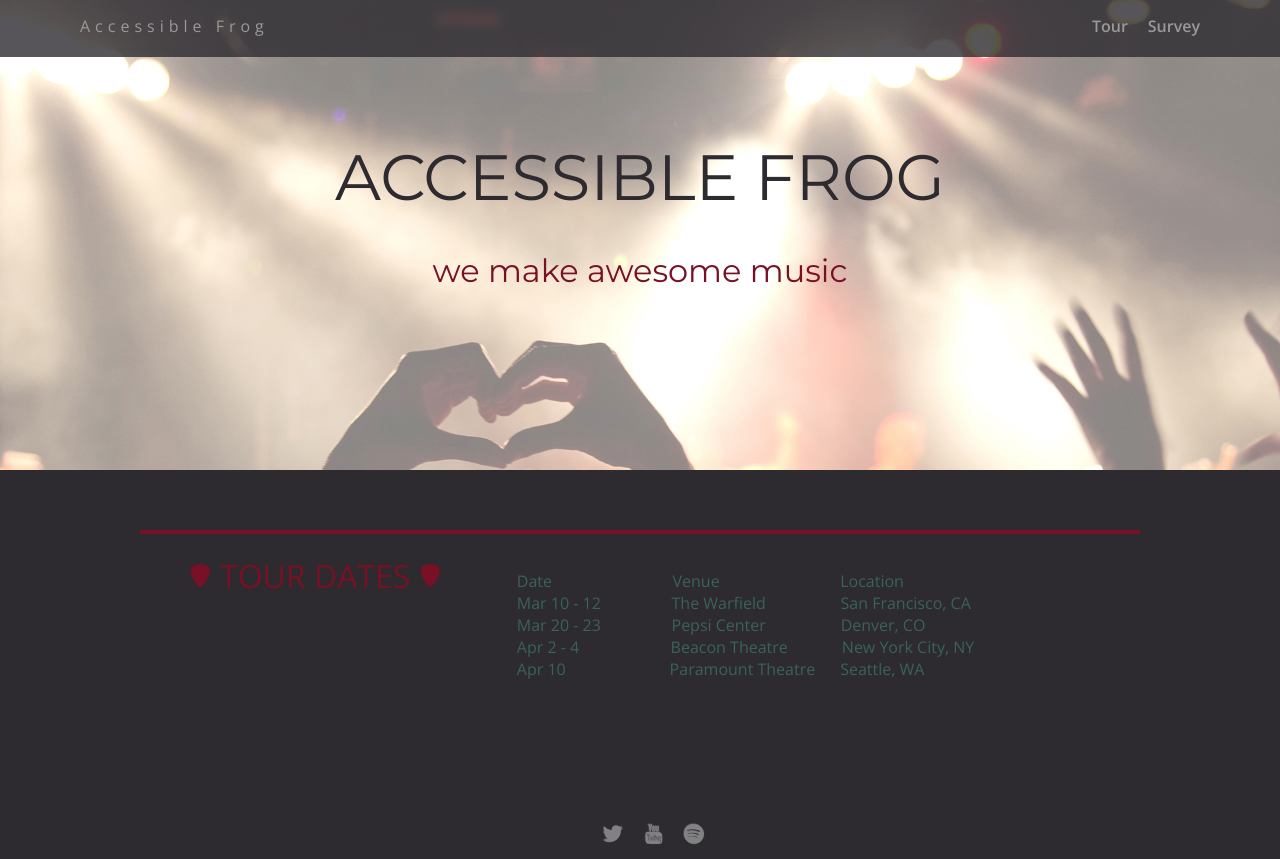
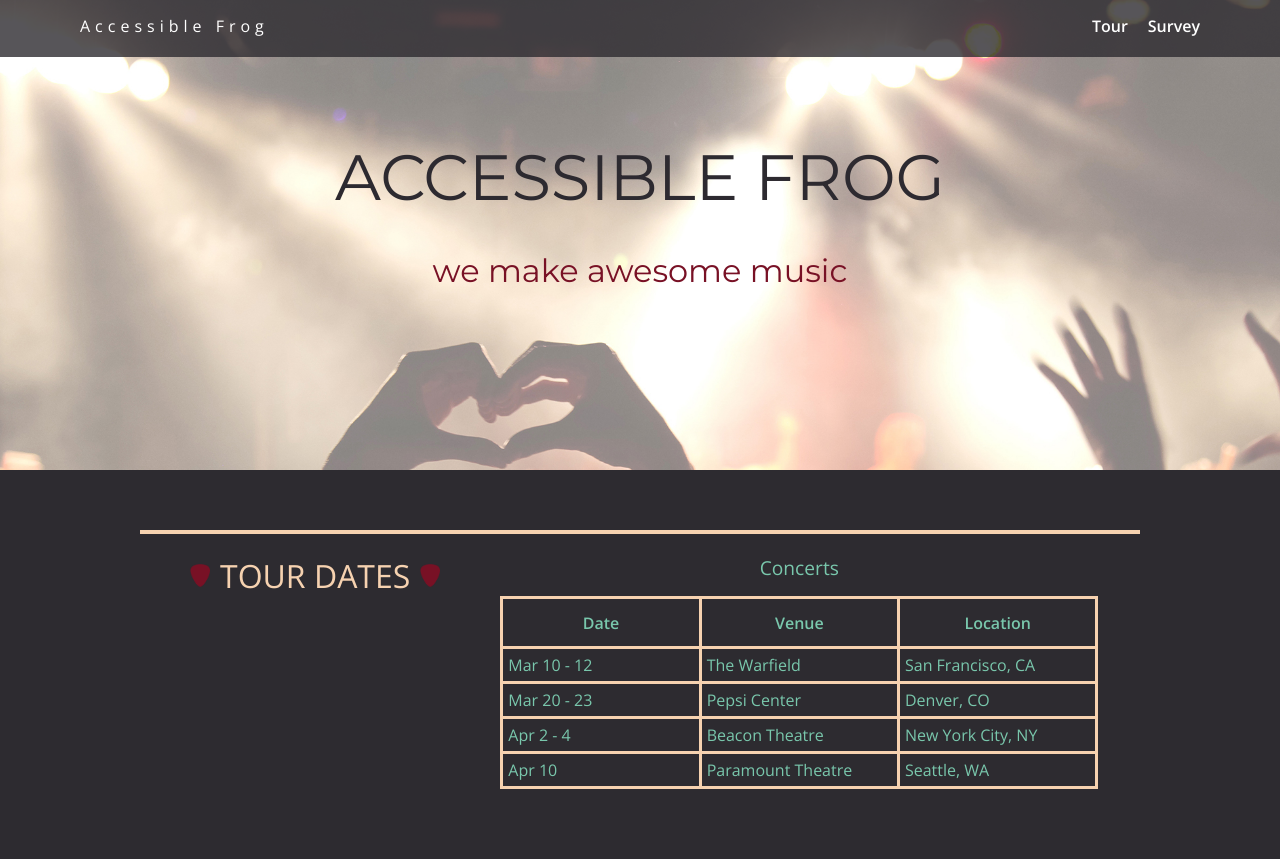
Before and after one commit to megmatty/Project-8-Accessibility-Refactor, a plain HTML site: page tour.html in a window 1280 px wide. Shown: the top 859 px of the page. Drawn offline with nearby package versions, Linux system fonts and the light colour scheme.

Commit message:
second round of criteria changes
Color contrast, table, cross browser css issues resolved, checked for
errors and accessibility.

```diff
--- a/css/styles.css
+++ b/css/styles.css
@@ -8,7 +8,7 @@ body {
   padding: 0;
   text-align: center;
   font-family: 'Open Sans', sans-serif;
-  color: #3A6355;
+  color: #79C7AC; /*use #79C7AC passes color contrast*/
   background: #2d2b30;
 }
 
@@ -16,15 +16,16 @@ h1 {
     font-weight: normal;
 }
 
+
 /* Link Styles */
 
 a {
   text-decoration: none;
-  color: #999;
+  color: white; /*use #C9C7C7 passes color contrast*/
 }
 
 a:hover {
-  color: #999;
+  color: #f9b677;
 }
 
 /* Section Styles */
@@ -63,7 +64,7 @@ a:hover {
 }
 
 .nav a:hover {
-  color: white
+  color: #79C7AC;
 }
 
 header {
@@ -104,7 +105,7 @@ header .name{
   margin: 30px;
   padding: 20px 40px 40px;
   text-align: left;
-  border-top: 4px solid #781125;
+  border-top: 4px solid #f6d2b0;
   clear: both;
 }
 .card:hover {
@@ -115,7 +116,7 @@ header .name{
 .photo{
   display: block;
   width: 200px;
-  height: 0%;
+  height: auto;
   margin: 0 auto;
 }
 
@@ -129,7 +130,7 @@ header .name{
 .heading{
   font-size: 2em;
   text-transform: uppercase;
-  color: #781125;
+  color: #f6d2b0; /*use #f6d2b0 to pass contrast*/
   margin-top: 10px;
   margin-bottom: 30px;
 }
@@ -228,15 +229,15 @@ a.social:hover {
     line-height: 1.6em;
   }
 
-  .card{
+  .card {
     margin: 40px auto;
     padding: 20px 40px 40px;
     width: 80%;
     max-width: 1000px;
   }
 
-  .photo{
-    width: 30%;
+  .photo {
+    min-width: 200px;
     margin: 20px 30px;
   }
 
@@ -250,21 +251,3 @@ a.social:hover {
     margin: 40px auto;
   }
 }
-
-
-
-/*# 3_Accessibility_Refactor
-Take a set of interlinked pages that suffer from various accessibility flaws and refine and update them so they are accessible and pass an accessibility validator(s)'s automated checks and a human's check.
-
-Font used: https://www.google.com/fonts/specimen/Montserrat*/
-
-/* TO DO*/
-    /*Make header look right in responsive <768 modes*/
-    /*Design*/
-        /*Ensure that the foreground text and background colors of your site have sufficient contrast. This will make your site more readable for everyone. Contrast Ratio is one tool for checking the contrast of your colors for both standard vision and color deficient user.*/
-    /*Form*/
-       /* Ensure form elements have styled focus states using the :focus pseudo class.*/
-    /*Links
-        Ensure links are visually distinct.
-        Add hover state to links.
-        Ensure the image link icons in the footer have accompanying text describing the link. However we don’t want to see this text on the page. Think about using alt text for the image or using css styling to hide text describing the image link.*/
--- a/css/tour.css
+++ b/css/tour.css
@@ -14,3 +14,28 @@ pre {
   height: 0%;
   padding: 10px;
 }
+
+table, th, td {
+    border: 3px solid #f6d2b0;
+}
+
+table {
+    width: 65%;
+    border-collapse: collapse;
+    margin-left: 50px;
+}
+
+th {
+    height: 50px;
+    text-align: center;
+}
+
+td {
+    padding: 5px;
+    width: 25%;
+}
+
+caption {
+    font-size: 1.2em;
+    padding: 0 0 15px;
+}
--- a/tour.html
+++ b/tour.html
@@ -11,7 +11,7 @@
   </head>
 
   <body>
-    <div class="main-nav">
+    <div class="main-nav" role="navigation">
       <ul class="nav">
         <li class="name"><a href="index.html">Accessible Frog</a></li>
         <li><a href="#">Tour</a></li>
@@ -19,7 +19,7 @@
       </ul>
     </div>
 
-    <header>
+    <header role="banner">
         <h1 class="tag name">Accessible Frog</h1>
         <p class="tagline">we make awesome music</p>
     </header>
@@ -27,25 +27,50 @@
     <main >
       <div class="card">
         <div class="flex">
-          <img class="pick" src= "img/guitar_pick.png" alt="This is a guitar pick">
-          <h1 class= "heading">Tour Dates</h1>
-          <img class="pick" src= "img/guitar_pick.png" alt="This is a guitar pick also">
-          <pre>
-                Date                             Venue                             Location
-                Mar 10 - 12                 The Warfield                  San Francisco, CA
-                Mar 20 - 23                 Pepsi Center                  Denver, CO
-                Apr 2 - 4                      Beacon Theatre             New York City, NY
-                Apr 10                         Paramount Theatre      Seattle, WA
-          </pre>
+          <img class="pick" src= "img/guitar_pick.png" alt=""> <!--decorative images-->
+          <h1 class="heading">Tour Dates</h1>
+          <img class="pick" src= "img/guitar_pick.png" alt=""> <!--decorative images-->
+            <table>
+            <caption>Concerts</caption>
+                <tr>
+                   <th scope="col">Date</th>
+                   <th scope="col">Venue</th>
+                   <th scope="col">Location</th>
+                </tr>
+
+                <tr>
+                   <td>Mar 10 - 12</td>
+                   <td>The Warfield</td>
+                   <td>San Francisco, CA</td>
+                </tr>
+
+                <tr>
+                   <td>Mar 20 - 23</td>
+                   <td>Pepsi Center</td>
+                   <td>Denver, CO</td>
+                </tr>
+
+                <tr>
+                   <td>Apr 2 - 4</td>
+                   <td>Beacon Theatre</td>
+                   <td>New York City, NY</td>
+                </tr>
+
+                <tr>
+                   <td>Apr 10</td>
+                   <td>Paramount Theatre</td>
+                   <td>Seattle, WA</td>
+                </tr>
+            </table>
         </div>
       </div>
     </main>
 
-    <footer>
+    <footer role="contentinfo">
       <ul>
-        <li><a href="#" class="social twitter"><img src= "img/twitter-32.png"></a></li>
-        <li><a href="#" class="social youtube"><img src= "img/youtube-32.png"></a></li>
-        <li><a href="#" class="social spotify"><img src= "img/spotify-32.png"></a></li>
+        <li><a href="#" class="social twitter"><img src= "img/twitter-32.png" alt="Twitter"></a></li>
+        <li><a href="#" class="social youtube"><img src= "img/youtube-32.png" alt="Youtube"></a></li>
+        <li><a href="#" class="social spotify"><img src= "img/spotify-32.png" alt="Spotify"></a></li>
       </ul>
       <p class="copyright">Copyright 2015, Accessible Frog</p>
     </footer>
```
Also changed, not shown: css/survey.css (+38 -2 lines), index.html (+8 -38 lines), survey.html (+15 -16 lines).
